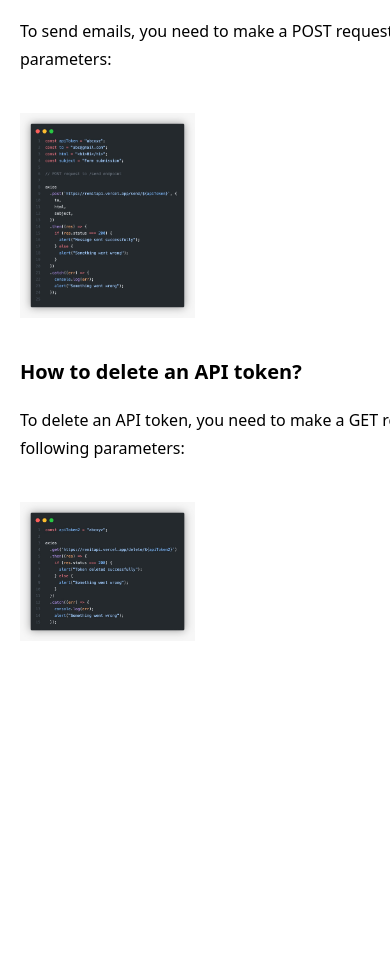
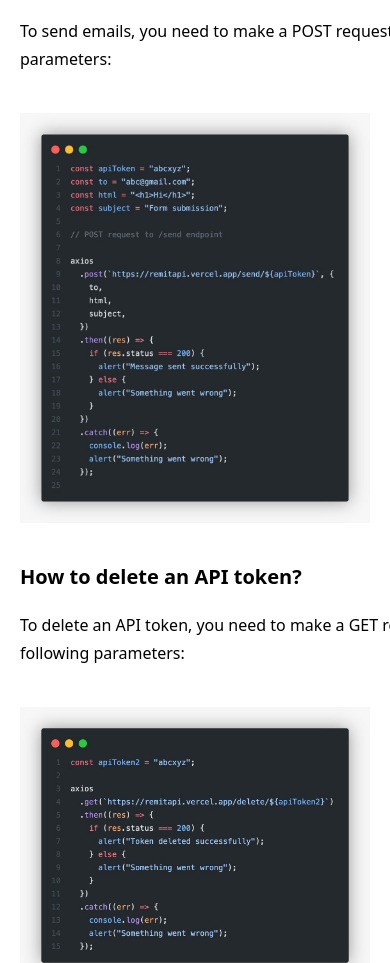
Before and after one commit to priyangsubanerjee/remit, a website: page public/documentation.html in a window 390 px wide. Shown: the part 972-1935 px from the top of the page. Before the commit the page ends 1653 px from the top, so only its background shows below. Drawn offline with nearby package versions, Linux system fonts and the light colour scheme.

Commit message:
image width

```diff
--- a/public/documentation.html
+++ b/public/documentation.html
@@ -92,14 +92,14 @@
         To send emails, you need to make a POST request to the /send endpoint
         with the following parameters:
       </p>
-      <img src="./images/send.jpeg" class="w-1/2 mt-10" alt="" />
+      <img src="./images/send.jpeg" class="lg:w-1/2 w-full mt-10" alt="" />
 
       <h1 class="text-xl font-bold mt-10">How to delete an API token?</h1>
       <p class="w-[700px] mt-5 leading-7">
         To delete an API token, you need to make a GET request to the /delete
         endpoint with the following parameters:
       </p>
-      <img src="./images/delete.jpeg" class="w-1/2 mt-10" alt="" />
+      <img src="./images/delete.jpeg" class="lg:w-1/2 w-full mt-10" alt="" />
     </div>
   </body>
 </html>
```
